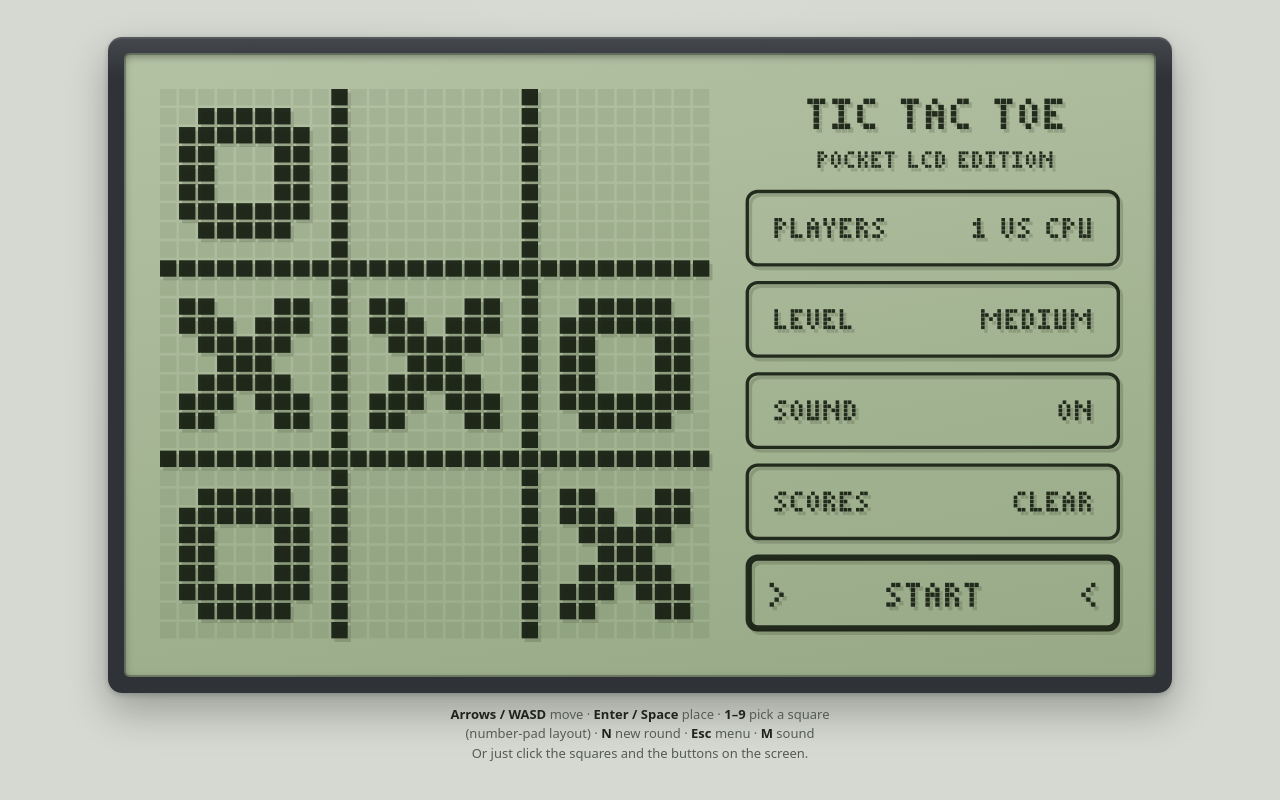
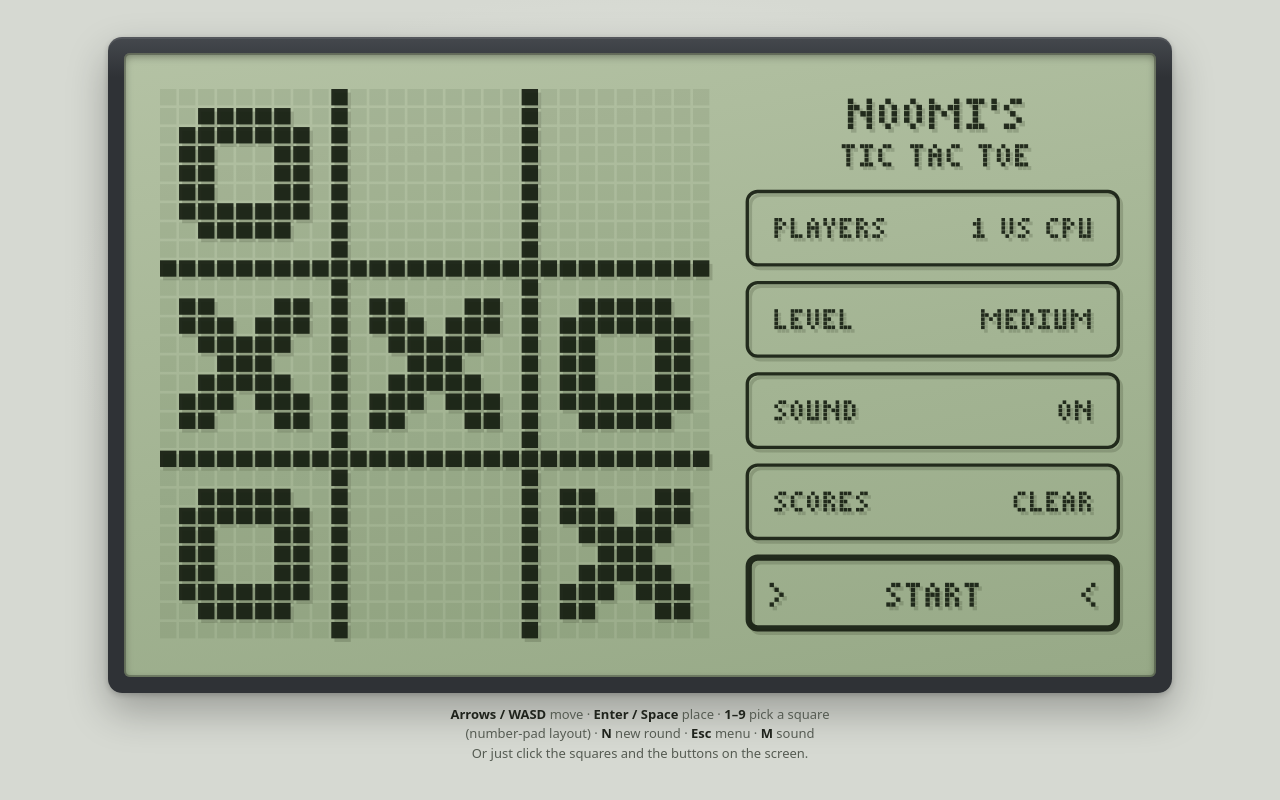
Before and after one commit to npsquared/XsOs, a plain HTML site: page index.html in a window 1280 px wide. Drawn offline with Linux system fonts and the light colour scheme.

Commit message:
Show Noomi's Tic Tac Toe on the menu screen
Co-Authored-By: Claude Opus 5.5 <noreply@anthropic.com>
Claude-Session: https://claude.ai/code/session_015SZcMJep2Uv8DLUVrRwjab

```diff
--- a/index.html
+++ b/index.html
@@ -112,7 +112,7 @@ canvas {
     '6': '011 100 111 101 111', '7': '111 001 010 010 010', '8': '111 101 111 101 111',
     '9': '111 101 111 001 110', ' ': '00 00 00 00 00', '!': '1 1 1 0 1', '.': '0 0 0 0 1',
     ':': '0 1 0 1 0', '-': '000 000 111 000 000', '<': '001 010 100 010 001',
-    '>': '100 010 001 010 100', '?': '110 001 010 000 010', '/': '001 001 010 100 100'
+    '>': '100 010 001 010 100', '?': '110 001 010 000 010', '/': '001 001 010 100 100', "'": '1 1 0 0 0'
   };
   const FONT = {};
   for (const k in FONT_SRC) FONT[k] = FONT_SRC[k].split(' ');
@@ -138,7 +138,7 @@ canvas {
       msg: { cx: 120, y: 293, px: 2.4 },
       buttons: { menu: [10, 316, 84, 32], sound: [100, 316, 40, 32], fresh: [146, 316, 84, 32] },
       title: { cx: 120, y: 14, px: 3.6 },
-      sub: { cx: 120, y: 42, px: 1.6 },
+      sub: { cx: 120, y: 40, px: 2.6 },
       rows: { x: 14, y: 70, w: 212, h: 44, gap: 9 },
       demo: null,
     },
@@ -150,7 +150,7 @@ canvas {
       msg: { cx: 333, y: 112, px: 2.0 },
       buttons: { menu: [254, 194, 64, 44], sound: [324, 194, 24, 44], fresh: [354, 194, 56, 44] },
       title: { cx: 333, y: 14, px: 2.6 },
-      sub: { cx: 333, y: 36, px: 1.4 },
+      sub: { cx: 333, y: 33, px: 1.9 },
       rows: { x: 254, y: 52, w: 156, h: 32, gap: 6 },
       demo: true,
     },
@@ -625,8 +625,8 @@ canvas {
   }
 
   function sceneMenu(now) {
-    pixText('TIC TAC TOE', L.title.cx, L.title.y, L.title.px);
-    pixText('POCKET LCD EDITION', L.sub.cx, L.sub.y, L.sub.px);
+    pixText("NOOMI'S", L.title.cx, L.title.y, L.title.px);
+    pixText('TIC TAC TOE', L.sub.cx, L.sub.y, L.sub.px);
     const items = [
       ['PLAYERS', S.players === 1 ? '1 VS CPU' : '2'],
       ['LEVEL', S.players === 1 ? LEVELS[S.level] : '-'],
```
Also changed, not shown: 1 other file.
